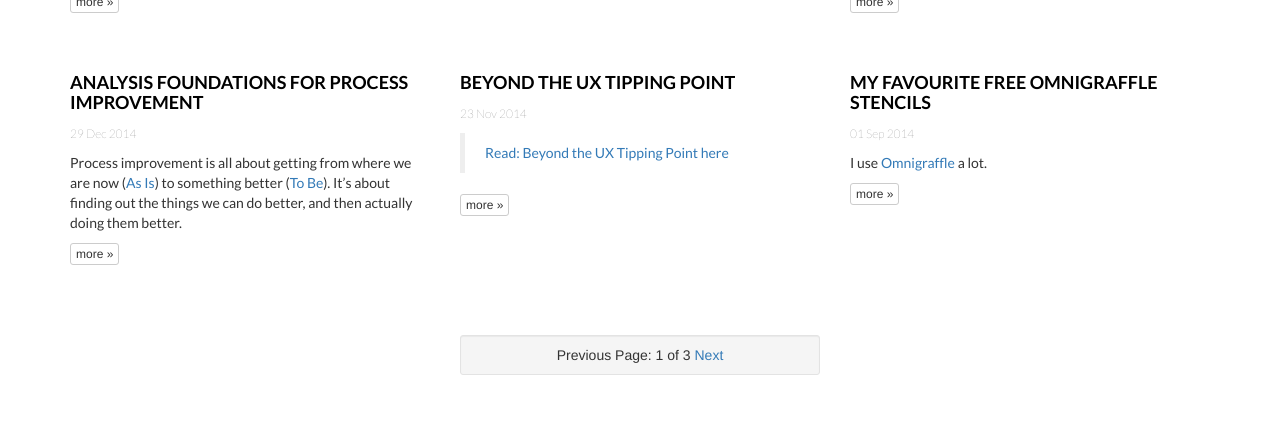
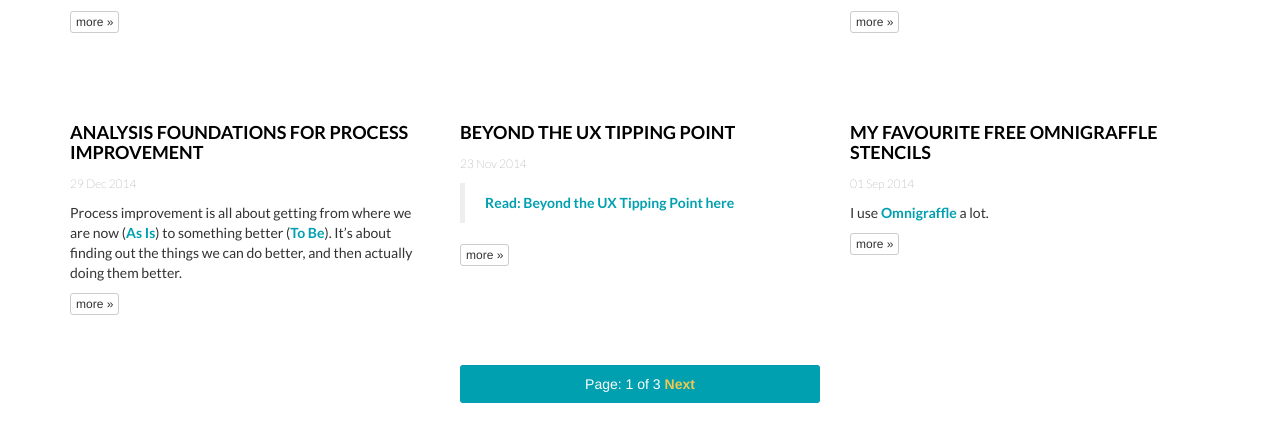
Before and after one commit to mathewcropper/mathewcropper.github.io, a Jekyll site: the page built from index.html, in a window 1280 px wide, cut to the strip 603-1026 px from the top of the page. Built offline with Jekyll 4.4.1, drawn with Linux system fonts in a browser that asks for light colours; nearby versions of some CDN libraries; the list of posts is cut into pages by our own code; before the commit the page ends 998 px from its top, so only the background shows below that.

Commit message:
Let there be colour

```diff
--- a/_includes/header.html
+++ b/_includes/header.html
@@ -1,14 +1,14 @@
 <!-- Header and navigation container -->
-  <div class="container-fluid mc-margin-bottom-30">
+  <div class="container-fluid mc-margin-bottom-30 mc-bg-blue">
 	  <div class="container">
 		  <div class="row">
 			  <div class="col-md-12">
-				  <h1 class="text-uppercase"><a href="/">Mathew Cropper</a></h1>
+				  <h1 class="text-uppercase mc-text-white"><a href="/">Mathew Cropper</a></h1>
 			  </div>
 		  </div>
 		  <div class="row">
 			  <div class="col-md-12 text-left">
-				<ul class="list-inline mc-900">
+				<ul class="list-inline mc-900 mc-text-white">
 					<li><a href="/">home</a></li>
 					<li><a href="/about">about</a></li>
 					<li><a href="/blog">archive</a></li>
--- a/css/mc.css
+++ b/css/mc.css
@@ -1,3 +1,14 @@
+/*
+	List colours from scheme
+
+	Blue: #00A0B0
+	Brown: #6A4A3C
+	Red: #CC333F
+	Orange: #EB6841
+	Yellow: #EDC951
+*/
+
+
 /*
 	Typography overrides
 */
@@ -5,7 +16,7 @@
 	font-family: 'Source Sans Pro', sans-serif;
 	font-weight: 900;
 }
-h2, h3, h4, h5, h6, p, blockquote p {
+h2, h3, h4, h5, h6, p, blockquote p, ul {
 	font-family: 'Lato', sans-serif;
 }
 h1 a, h1 a:hover {
@@ -19,6 +30,11 @@
 blockquote p {
 	font-size: 14px;
 	line-height: 1.428;
+}
+p a, p a:hover, ul a, ul a:hover {
+	color: #00A0B0;
+	text-decoration: none;
+	font-weight: 700;
 }
 .mc-100 {
 	font-weight: 100;
@@ -35,10 +51,28 @@
 .mc-900 {
 	font-weight: 900;
 }
+.mc-text-white, .mc-text-white a, .mc-text-white a:hover {
+	color: #FFFFFF;
+	text-decoration: none;
+}
+.well {
+	color: #FFFFFF;
+}
+span.previous, span.next {
+	display: none;
+}
+a.previous, a.previous:hover, a.next, a.next:hover {
+	color: #EDC951;
+	text-decoration: none;
+	font-weight: 700;
+}
 
 /*
 	Layout overrides
 */
+.mc-padding-top-20 {
+	padding-top: 20px;
+}
 .mc-margin-top-20 {
 	margin-top: 20px;
 }
@@ -51,20 +85,34 @@
 .mc-margin-bottom-50 {
 	margin-bottom: 50px;
 }
-
 iframe, img {
 	max-width: 100%;
 }
-
+.spacer {
+	min-height: 30px;
+}
 
 /*
 	Styling overrides
 */
-.mc-border-top {
-	border-top: 1px solid #E9E9E9;
+.mc-bg-blue {
+	background-color: #00A0B0;
 }
-.mc-bg- {
-	background-color: #;
+.mc-bg-brown {
+	background-color: #6A4A3C;
+}
+.mc-bg-red {
+	background-color: #CC333F;
+}
+.mc-bg-orange {
+	background-color: #EB6841;
+}
+.mc-bg-yellow {
+	background-color: #EDC951;
+}
+.well {
+	border: none;
+	background-color: #00A0B0;
 }
 
 /*
--- a/index.html
+++ b/index.html
@@ -8,7 +8,7 @@
 	<!-- This loops through the paginated posts -->
 		<div class="row">
 		{% for post in paginator.posts limit: 3 %}
-		  <div class="col-md-4 mc-margin-bottom-50">
+		  <div class="col-md-4 mc-margin-bottom-30 mc-padding-top-20">
 			  <h4 class="text-uppercase mc-700"><a href="{{ post.url }}">{{ post.title }}</a></h3>
 			  <p class="mc-100"><small>{{ post.date | date_to_string }}</small></p>
 			  <p>
@@ -19,11 +19,11 @@
 		{% endfor %}
 		</div>
 
-
+		<div class="spacer hidden-xs hidden-sm"></div>
 
 		<div class="row">
 		{% for post in paginator.posts limit: 3 offset: 3 %}
-		  <div class="col-md-4 mc-margin-bottom-50">
+		  <div class="col-md-4 mc-margin-bottom-30 mc-padding-top-20">
 			  <h4 class="text-uppercase mc-700"><a href="{{ post.url }}">{{ post.title }}</a></h3>
 			  <p class="mc-100"><small>{{ post.date | date_to_string }}</small></p>
 			  <p>
```
